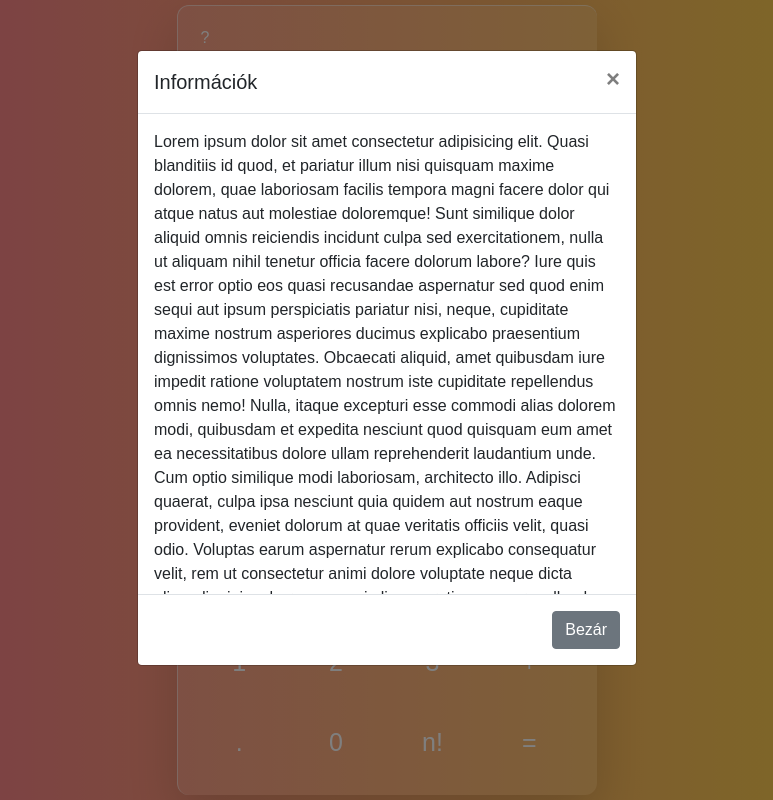
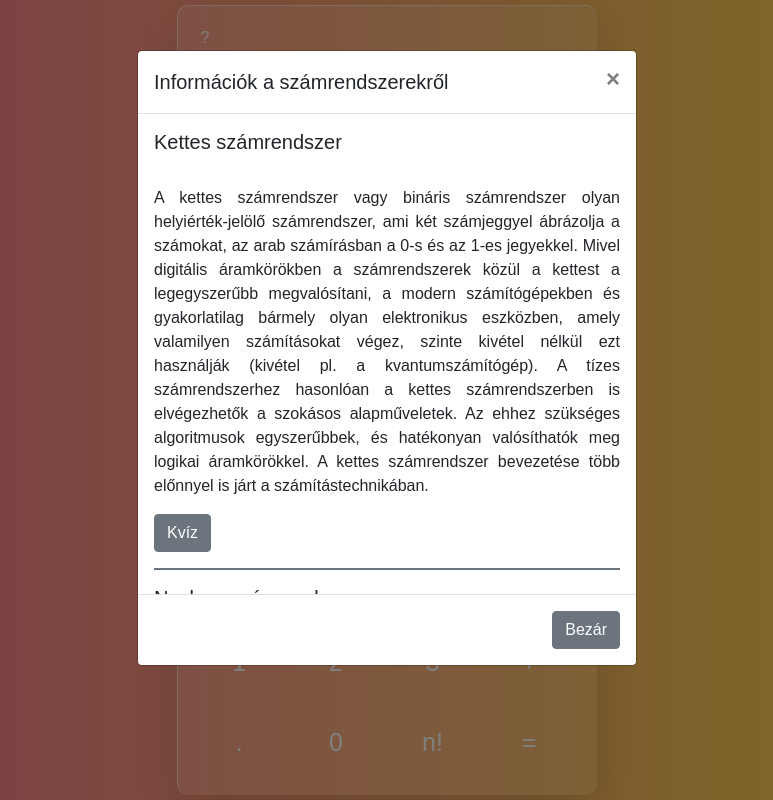
Before and after one commit to avramuczpisti/szamrendszer_valtas, a plain HTML site: page index.html in a window 1280 px wide. Both pictures are taken after a click on the button "Információk a számrendszerekről". Shown: the whole page, without its empty margins (253-1026 px from the left). Drawn offline with Linux system fonts and the light colour scheme.

Commit message:
Tartalom kiállítása

```diff
--- a/index.html
+++ b/index.html
@@ -13,13 +13,15 @@
 
   <script src="script.js"></script>
   <link rel="stylesheet" href="style2.css" />
+
 </head>
 
 <body>
 
   <div class="container">
     <div class="small_buttons">
-      <input type="button" value="?" onclick="" data-toggle="modal" data-target="#helpModal" />
+      <input type="button" value="?" onclick="" data-toggle="modal" data-target="#helpModal"
+        title="Információk a számrendszerekről" />
     </div>
     <form action="#" name="calculator_form">
       <input type="text" name="answer" /> <!--A műveletlánc kialakítása konkatenációval.-->
@@ -90,83 +92,68 @@
       style="max-height:85%;  margin-top: 50px; margin-bottom:50px; overflow-y: initial !important">
       <div class="modal-content">
         <div class="modal-header">
-          <h5 class="modal-title" id="helpModalLabel">Információk</h5>
+          <h5 class="modal-title" id="helpModalLabel">Információk a számrendszerekről</h5>
           <button type="button" class="close" data-dismiss="modal" aria-label="Close">
             <span aria-hidden="true">×</span>
           </button>
         </div>
         <div class="modal-body" style="height: 60vh; overflow-y: auto;">
-          Lorem ipsum dolor sit amet consectetur adipisicing elit. Quasi blanditiis id quod, et pariatur illum nisi
-          quisquam maxime dolorem, quae laboriosam facilis tempora magni facere dolor qui atque natus aut molestiae
-          doloremque! Sunt similique dolor aliquid omnis reiciendis incidunt culpa sed exercitationem, nulla ut aliquam
-          nihil tenetur officia facere dolorum labore? Iure quis est error optio eos quasi recusandae aspernatur sed
-          quod enim sequi aut ipsum perspiciatis pariatur nisi, neque, cupiditate maxime nostrum asperiores ducimus
-          explicabo praesentium dignissimos voluptates. Obcaecati aliquid, amet quibusdam iure impedit ratione
-          voluptatem nostrum iste cupiditate repellendus omnis nemo! Nulla, itaque excepturi esse commodi alias dolorem
-          modi, quibusdam et expedita nesciunt quod quisquam eum amet ea necessitatibus dolore ullam reprehenderit
-          laudantium unde. Cum optio similique modi laboriosam, architecto illo. Adipisci quaerat, culpa ipsa nesciunt
-          quia quidem aut nostrum eaque provident, eveniet dolorum at quae veritatis officiis velit, quasi odio.
-          Voluptas earum aspernatur rerum explicabo consequatur velit, rem ut consectetur animi dolore voluptate neque
-          dicta eligendi minima harum, magni aliquam ratione eum repellendus enim itaque perferendis sapiente, natus
-          odit! Exercitationem voluptatem modi, ab deleniti fugit quibusdam reiciendis dicta tempora quisquam enim
-          omnis, dolorem quasi error voluptas quos quia veniam minima nostrum maiores nulla ipsam ipsa. Sint at,
-          consequuntur praesentium numquam cumque quidem autem eaque ducimus illo! Debitis sunt sed corporis magni
-          reiciendis. Rem, tempora? Odit adipisci similique nam quibusdam impedit inventore delectus laudantium nostrum
-          saepe nisi labore quae obcaecati, assumenda tenetur beatae molestias incidunt earum cumque officiis nesciunt
-          iure commodi qui unde? Optio fugiat sequi, ullam inventore commodi animi libero! Repellat ratione qui hic vero
-          voluptate officiis saepe ad fugiat molestiae veritatis nostrum aut necessitatibus nam molestias reprehenderit
-          ullam tempora, aperiam quod. Obcaecati expedita earum suscipit enim ut, ratione porro totam dolorum sunt
-          dolores! Officiis sint est praesentium temporibus, quae omnis nemo cumque quos architecto itaque doloribus,
-          beatae nobis excepturi. Nihil, fugiat. Dolore odio recusandae, dolores tempora quisquam distinctio aspernatur
-          veritatis sed labore porro omnis quae sit molestiae repellendus blanditiis illo culpa ea? Repellendus
-          asperiores quisquam aperiam assumenda reprehenderit reiciendis, et cupiditate aliquam ab maiores adipisci rem
-          dolores eum aspernatur quibusdam, atque incidunt a culpa quia nobis unde cum. Temporibus accusantium omnis
-          pariatur repellendus numquam doloribus quos, harum quasi obcaecati inventore ducimus sed ut voluptates hic
-          deserunt voluptate. Culpa soluta provident ab aut iusto cum sint hic necessitatibus voluptatum iure quidem,
-          distinctio alias modi laborum ipsa praesentium quia reiciendis et veniam! Eum temporibus, nemo sunt officiis
-          reprehenderit fugiat unde, ut velit expedita eligendi incidunt, qui voluptates nihil porro necessitatibus ea.
-          Enim exercitationem quae et animi, maiores repellendus odit maxime eaque, perferendis architecto eligendi
-          pariatur modi molestias, quasi nisi labore. Odio reiciendis sint magnam officia atque mollitia distinctio ex
-          dolorum! Suscipit, dolores. Maxime possimus temporibus cum quibusdam magni consequuntur autem at ad molestias
-          itaque quasi voluptates fugiat natus velit sequi facilis error, quod dolor totam doloribus tenetur omnis quas
-          quia labore? Inventore doloribus temporibus veniam fugiat quidem quod nemo voluptatibus quam quos repellat
-          odio necessitatibus sequi rem voluptas quibusdam nisi debitis nesciunt, facilis dolore magnam esse ducimus
-          unde! Quod minima at, sequi, animi aliquam nesciunt voluptatem saepe totam fugit quis facilis deleniti quasi.
-          Corporis a maxime eligendi assumenda ipsum. Doloremque impedit maiores sunt modi accusamus debitis hic. Ex
-          beatae dolorum necessitatibus, labore dicta mollitia quisquam voluptatibus velit, vero qui omnis! Tempore ab
-          inventore nobis facilis minima cupiditate a est iusto, harum accusamus repudiandae temporibus eligendi maiores
-          ratione reiciendis aliquam, laudantium aut id quaerat aspernatur optio? Sequi vero, quas iure facilis
-          accusamus reiciendis sit veritatis, blanditiis, vel accusantium harum adipisci provident minus est nam porro
-          voluptatibus expedita ex inventore! Impedit suscipit fuga ipsam facilis repellat maiores nam minus veritatis
-          dolorem, nobis hic aspernatur distinctio aliquid nisi iure illum neque iusto, praesentium dolore porro ipsum
-          magni velit commodi fugiat! Fugiat animi corrupti repellat necessitatibus et consequatur molestias. Maxime
-          labore deleniti eum sapiente libero incidunt vero, enim dolorum ducimus optio in eos, pariatur quia similique
-          sit repellat totam hic, est cumque praesentium voluptates assumenda soluta aperiam. Illo, nemo cum. Esse fugit
-          voluptas saepe? Debitis quaerat velit ipsum consequatur deleniti maiores quas voluptas nihil corrupti
-          similique aliquam temporibus assumenda quibusdam, eligendi facilis blanditiis ex? Tempore in perspiciatis
-          alias corporis at odio quisquam dolore fugiat aut numquam molestias officia voluptate cumque pariatur ad
-          voluptatibus explicabo nulla dolorum quae dignissimos, laborum ullam. Consequatur quaerat placeat eligendi
-          velit. Numquam quis voluptatem voluptate et sit magni, mollitia ullam blanditiis dolore? Quis natus nobis
-          iure, eum totam ipsum! Illo iure quam consequatur soluta temporibus odio ducimus voluptates molestiae cum
-          sequi! Ullam reiciendis fugit velit provident? Inventore placeat temporibus ut accusantium? Modi ipsum,
-          explicabo nam doloribus eum et nobis inventore consectetur perferendis quae vitae id ducimus repudiandae iste
-          laboriosam vel cumque voluptatum magni ipsam. Velit mollitia aliquid quasi autem dignissimos tenetur unde
-          adipisci sint harum illo cupiditate voluptas modi quos, voluptatem possimus! Hic, commodi quibusdam
-          voluptatibus, omnis suscipit recusandae sint doloribus possimus aliquam numquam quidem pariatur. Accusamus ea
-          deserunt recusandae perspiciatis laudantium ipsam nam aperiam modi impedit deleniti animi, sint facilis
-          reiciendis ad corporis consequatur quia perferendis, eveniet repellat! Veritatis voluptatem quaerat recusandae
-          qui, voluptatum blanditiis illo nesciunt harum ipsam cumque cum alias corrupti, a in! Iure recusandae eaque
-          earum beatae tenetur distinctio voluptates. Rem possimus, suscipit doloribus vero inventore atque ad optio
-          velit? Magnam, optio maiores. Quaerat, aperiam aspernatur facere obcaecati odio magnam soluta cupiditate
-          distinctio dolore eaque ab in expedita sed harum optio quod quam esse praesentium deserunt assumenda,
-          excepturi eligendi ex perferendis vel? Voluptatibus alias fugiat aliquam nobis autem, adipisci a doloribus
-          ipsum velit id mollitia neque tempora est enim beatae architecto voluptate animi. Necessitatibus quasi eos
-          dolorem sequi, sapiente recusandae reiciendis! Repudiandae hic, dicta qui ex optio quaerat! Veritatis suscipit
-          corporis debitis quae aliquam! Nemo explicabo sed dignissimos delectus cum nobis minima similique ipsa at!
-          Corrupti quasi ea quidem veritatis repellendus hic consectetur magnam, nostrum aperiam, nesciunt corporis
-          maiores possimus nemo consequuntur natus amet voluptatibus vitae aliquid a error repellat voluptates. Eum est
-          dolorum sapiente minus totam ut assumenda! Rerum, illo recusandae debitis ea voluptatum cumque quo dicta,
-          doloremque consequuntur inventore, nesciunt aliquam asperiores.
+          <h5>Kettes számrendszer</h5><br>
+          <p>
+            A kettes számrendszer vagy bináris számrendszer olyan helyiérték-jelölő számrendszer, ami két számjeggyel
+            ábrázolja a számokat, az arab számírásban a 0-s és az 1-es jegyekkel. Mivel digitális áramkörökben a
+            számrendszerek közül a kettest a legegyszerűbb megvalósítani, a modern számítógépekben és gyakorlatilag
+            bármely olyan elektronikus eszközben, amely valamilyen számításokat végez, szinte kivétel nélkül ezt
+            használják (kivétel pl. a kvantumszámítógép). A tízes számrendszerhez hasonlóan a kettes számrendszerben is
+            elvégezhetők a szokásos alapműveletek. Az ehhez szükséges algoritmusok egyszerűbbek, és hatékonyan
+            valósíthatók meg logikai áramkörökkel. A kettes számrendszer bevezetése több előnnyel is járt a
+            számítástechnikában.
+          </p>
+          <button type="button" class="btn btn-secondary" onclick="kettesQuizMegnyitasa()">Kvíz</button>
+          <hr style="border: 1.5px solid rgb(108, 117, 125);">
+          <h5>Nyolcas számrendszer</h5><br>
+          <p>
+            A nyolcas számrendszer vagy oktális számrendszer a 8-as számon alapuló számrendszer. Nyolc számjegy: 0, 1,
+            2, 3, 4, 5, 6, 7 segítségével ábrázolja a számokat. Néha a nyolcas számrendszert használják a tizenhatos
+            helyett. Az Unix és a rajta alapuló operációs rendszerekben a felhasználói jogokat egy nyolcas
+            számrendszerbeli jeggyel ábrázolják, így minden fájl esetén csak annyi tárhelyet használnak a jogokhoz,
+            amennyit kell. Digitális kijelzőkön is alkalmazzák. A nyolcas számrendszer jegyeit használják a
+            transzponderek. A tízestől eltérő számrendszer használatára általában a szám után alsó indexbe írt alapszám
+            utal, például: 2528. Az átváltás tízes számrendszerbe pedig így néz ki: 4678 = 311 (= 4×82 + 6×81 + 7×80). A
+            C programozási nyelv a ""o"" prefixumot használja. Például: ""o521"". Az ""o"" azt jelenti, hogy oktális
+            számról van szó.
+            A Python 2.x és JavaScript 1.x programnyelvekben nullát kell írni az oktális számok elé.
+          </p>
+          <button type="button" class="btn btn-secondary" onclick="nyolcasQuizMegnyitasa()">Kvíz</button>
+          <hr style="border: 1.5px solid rgb(108, 117, 125);">
+          <h5>Tízes számrendszer</h5><br>
+          <p>
+            A tízes számrendszer vagy decimális számrendszer a számok ábrázolásának legelterjedtebb módja. Helyiértékes
+            számrendszer, számjegyei a 0, 1, 2, 3, 4, 5, 6, 7, 8, 9, helyiértékei a tíz hatványai. A nem egész számok
+            tizedestört formájában ábrázolhatóak benne. Az arab számírásos számrendszerek közül szinte az egész világon
+            ezt használják. A tíz kezdettől fogva kiemelt jelentőségű volt a legtöbb számrendszerben, alighanem azért,
+            mert az embernek tíz ujja van. (Számos nyelvben a számjegy és az ujj vagy ujjperc ma is ugyanaz a szó: ilyen
+            például az angol digit, innen ered a számjegy angol neve és a digitális kifejezés). Jelenlegi tudásunk
+            szerint első előfutára Elámban, a mai Irán területén jelent meg az i. e. 4. évezredben. Kezdetleges tízes
+            számrendszert használtak az i. e. 2. évezredtől Egyiptomban és az indus-völgyi civilizációban, és az i. e.
+            1. évezredtől Kínában.
+          </p>
+          <button type="button" class="btn btn-secondary" onclick="tizesQuizMegnyitasa()">Kvíz</button>
+          <hr style="border: 1.5px solid rgb(108, 117, 125);">
+          <h5>Tizenhatos számrendszer</h5><br>
+          <p>
+            A tizenhatos (vagy hexadecimális) számrendszer a 16-os számon alapuló számrendszer, az informatika
+            kulcsfontosságú számrendszere (programozói szaknyelvben hexa). A tizenhatos számrendszer a 0, 1, 2, 3, 4, 5,
+            6, 7, 8, 9 számjegyeken kívül az A, B, C, D, E, F betűket használja a számábrázoláshoz.
+            A 0–9 számjegyek használata értelemszerű (azaz: a tízes számrendszernek megfelelő), az A számjegy 10-et, a B
+            számjegy 11-et, a C számjegy 12-t, a D számjegy 13-at, az E számjegy 14-et, míg az F számjegy 15–öt jelöl
+            Az eltérő számrendszer használatára általában a szám után írt alsó indexes H betű vagy 16 utal, programozásban legtöbbször az elé írt 0x (a hexa rövidítése), pl. 0xC9.
+            A tizenhatos számrendszerben leírt szám számjegyei tulajdonképpen a tizenhatos szám 0-val kezdődő és
+            számjegyenként eggyel növekvő exponensei a szám legkisebb helyiértékű számjegyeitől haladva a legnagyobb
+            helyiértékűekig (azaz jobbról balra). Például 3F8H a tízes számrendszerben 1016 (= 3×162 + 15×161 + 8×160 =
+            3×256 + 15×16 + 8×1 = 768+ 240 + 8 = 1016).
+          </p>
+          <button type="button" class="btn btn-secondary" onclick="tizenhatosQuizMegnyitasa()">Kvíz</button>
         </div>
         <div class="modal-footer">
           <button type="button" class="btn btn-secondary" data-dismiss="modal">Bezár</button>
--- a/script.js
+++ b/script.js
@@ -93,3 +93,19 @@ function clear_selected_num_sys() {
 function set_selected_num_sys(selected_button) {
     selected_button.classList.add('num_sys_button_selected');
 }
+
+function kettesQuizMegnyitasa(){
+    window.open('tizenhatos_quiz.html')
+}
+
+function nyolcasQuizMegnyitasa(){
+    window.open('tizenhatos_quiz.html')
+}
+
+function tizesQuizMegnyitasa(){
+    window.open('tizenhatos_quiz.html')
+}
+
+function tizenhatosQuizMegnyitasa(){
+    window.open('tizenhatos_quiz.html')
+}
--- a/style2.css
+++ b/style2.css
@@ -83,3 +83,6 @@ body {
 .small_buttons input[type="button"]:hover{
   background: none;
 }
+p{
+  text-align: justify;
+}
```
Also changed, not shown: tizenhatos_quiz.html (added, +52 -0 lines), kettes_quiz.html (added), nyolcas_quiz.html (added), tizes_quiz.html (added).
